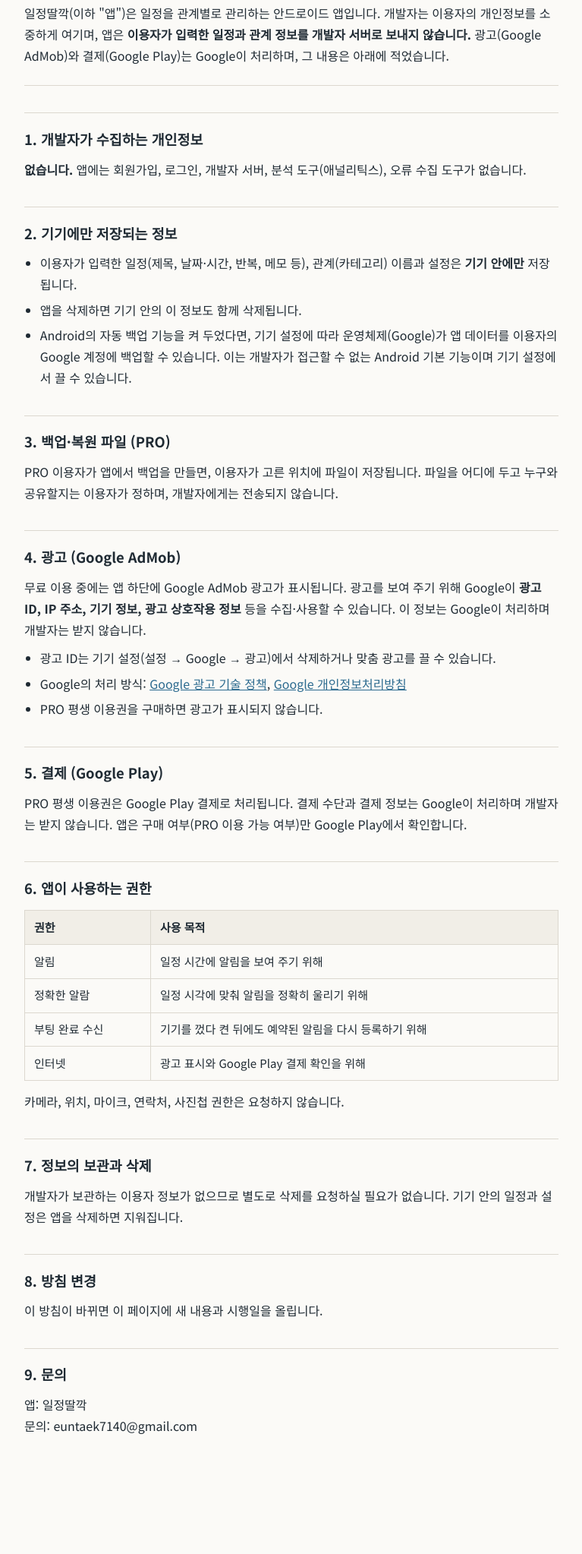
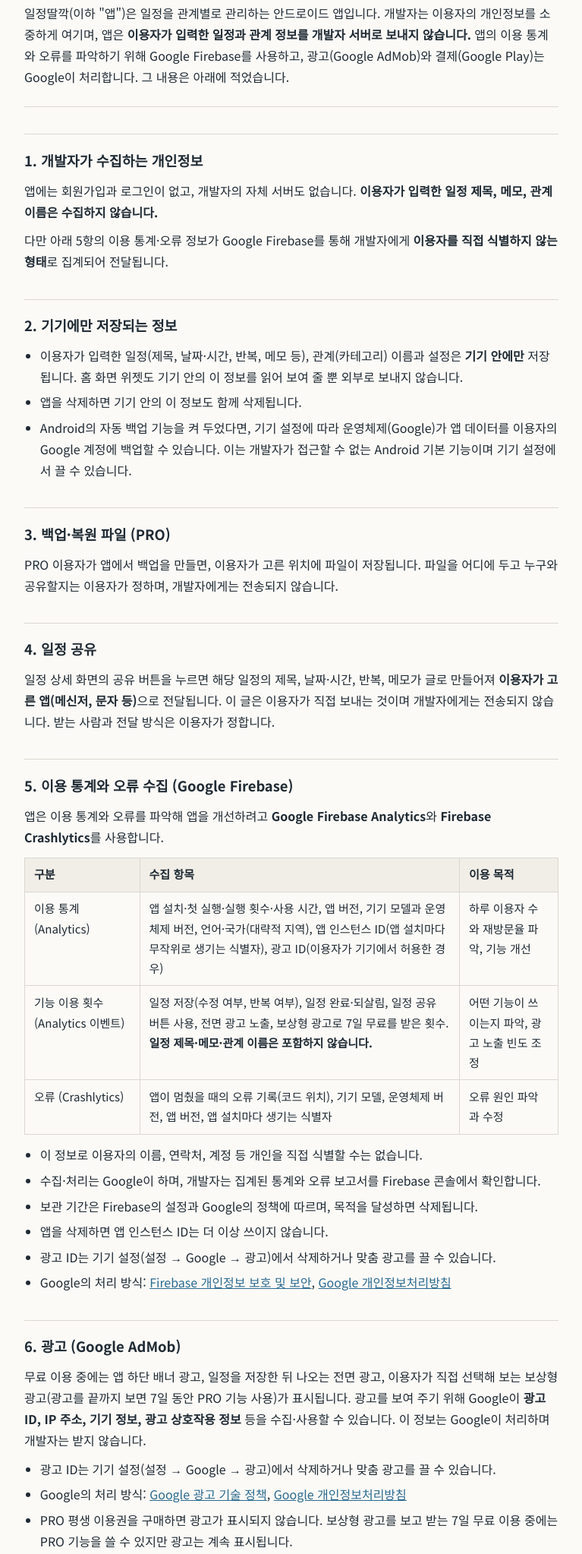
Before and after one commit to BYULDAM/app-policies, a plain HTML site: page ildal/privacy.html in a window 1280 px wide. Shown: the part 128-2174 px from the top of the page at 76% size, without its empty margins (256-1023 px from the left). Before the commit the page ends 2101 px from the top, so only its background shows below. Drawn offline with Linux system fonts and the light colour scheme.

Commit message:
일정딸깍 개인정보처리방침 개정 (Firebase 분석·오류 수집, 광고 종류, 공유, 국외 이전)
Co-Authored-By: Claude Sonnet 5.5 <noreply@anthropic.com>

```diff
--- a/ildal/privacy.html
+++ b/ildal/privacy.html
@@ -61,44 +61,76 @@
 <body>
 <main>
 <h1>개인정보처리방침 — 일정딸깍</h1>
-<p><strong>시행일: 2026년 11월 2일</strong></p>
-<p>일정딸깍(이하 "앱")은 일정을 관계별로 관리하는 안드로이드 앱입니다. 개발자는 이용자의 개인정보를 소중하게 여기며, 앱은 <strong>이용자가 입력한 일정과 관계 정보를 개발자 서버로 보내지 않습니다.</strong> 광고(Google AdMob)와 결제(Google Play)는 Google이 처리하며, 그 내용은 아래에 적었습니다.</p>
+<p><strong>시행일: 2026년 11월 21일</strong> (이전 방침: 2026년 11월 2일)</p>
+<p>일정딸깍(이하 "앱")은 일정을 관계별로 관리하는 안드로이드 앱입니다. 개발자는 이용자의 개인정보를 소중하게 여기며, 앱은 <strong>이용자가 입력한 일정과 관계 정보를 개발자 서버로 보내지 않습니다.</strong> 앱의 이용 통계와 오류를 파악하기 위해 Google Firebase를 사용하고, 광고(Google AdMob)와 결제(Google Play)는 Google이 처리합니다. 그 내용은 아래에 적었습니다.</p>
 <hr>
 <h2>1. 개발자가 수집하는 개인정보</h2>
-<p><strong>없습니다.</strong> 앱에는 회원가입, 로그인, 개발자 서버, 분석 도구(애널리틱스), 오류 수집 도구가 없습니다.</p>
+<p>앱에는 회원가입과 로그인이 없고, 개발자의 자체 서버도 없습니다. <strong>이용자가 입력한 일정 제목, 메모, 관계 이름은 수집하지 않습니다.</strong></p>
+<p>다만 아래 5항의 이용 통계·오류 정보가 Google Firebase를 통해 개발자에게 <strong>이용자를 직접 식별하지 않는 형태</strong>로 집계되어 전달됩니다.</p>
 <h2>2. 기기에만 저장되는 정보</h2>
 <ul>
-<li>이용자가 입력한 일정(제목, 날짜·시간, 반복, 메모 등), 관계(카테고리) 이름과 설정은 <strong>기기 안에만</strong> 저장됩니다.</li>
+<li>이용자가 입력한 일정(제목, 날짜·시간, 반복, 메모 등), 관계(카테고리) 이름과 설정은 <strong>기기 안에만</strong> 저장됩니다. 홈 화면 위젯도 기기 안의 이 정보를 읽어 보여 줄 뿐 외부로 보내지 않습니다.</li>
 <li>앱을 삭제하면 기기 안의 이 정보도 함께 삭제됩니다.</li>
 <li>Android의 자동 백업 기능을 켜 두었다면, 기기 설정에 따라 운영체제(Google)가 앱 데이터를 이용자의 Google 계정에 백업할 수 있습니다. 이는 개발자가 접근할 수 없는 Android 기본 기능이며 기기 설정에서 끌 수 있습니다.</li>
 </ul>
 <h2>3. 백업·복원 파일 (PRO)</h2>
 <p>PRO 이용자가 앱에서 백업을 만들면, 이용자가 고른 위치에 파일이 저장됩니다. 파일을 어디에 두고 누구와 공유할지는 이용자가 정하며, 개발자에게는 전송되지 않습니다.</p>
-<h2>4. 광고 (Google AdMob)</h2>
-<p>무료 이용 중에는 앱 하단에 Google AdMob 광고가 표시됩니다. 광고를 보여 주기 위해 Google이 <strong>광고 ID, IP 주소, 기기 정보, 광고 상호작용 정보</strong> 등을 수집·사용할 수 있습니다. 이 정보는 Google이 처리하며 개발자는 받지 않습니다.</p>
+<h2>4. 일정 공유</h2>
+<p>일정 상세 화면의 공유 버튼을 누르면 해당 일정의 제목, 날짜·시간, 반복, 메모가 글로 만들어져 <strong>이용자가 고른 앱(메신저, 문자 등)</strong>으로 전달됩니다. 이 글은 이용자가 직접 보내는 것이며 개발자에게는 전송되지 않습니다. 받는 사람과 전달 방식은 이용자가 정합니다.</p>
+<h2>5. 이용 통계와 오류 수집 (Google Firebase)</h2>
+<p>앱은 이용 통계와 오류를 파악해 앱을 개선하려고 <strong>Google Firebase Analytics</strong>와 <strong>Firebase Crashlytics</strong>를 사용합니다.</p>
+<div class="table">
+<table>
+<tr><th>구분</th><th>수집 항목</th><th>이용 목적</th></tr>
+<tr><td>이용 통계 (Analytics)</td><td>앱 설치·첫 실행·실행 횟수·사용 시간, 앱 버전, 기기 모델과 운영체제 버전, 언어·국가(대략적 지역), 앱 인스턴스 ID(앱 설치마다 무작위로 생기는 식별자), 광고 ID(이용자가 기기에서 허용한 경우)</td><td>하루 이용자 수와 재방문율 파악, 기능 개선</td></tr>
+<tr><td>기능 이용 횟수 (Analytics 이벤트)</td><td>일정 저장(수정 여부, 반복 여부), 일정 완료·되살림, 일정 공유 버튼 사용, 전면 광고 노출, 보상형 광고로 7일 무료를 받은 횟수. <strong>일정 제목·메모·관계 이름은 포함하지 않습니다.</strong></td><td>어떤 기능이 쓰이는지 파악, 광고 노출 빈도 조정</td></tr>
+<tr><td>오류 (Crashlytics)</td><td>앱이 멈췄을 때의 오류 기록(코드 위치), 기기 모델, 운영체제 버전, 앱 버전, 앱 설치마다 생기는 식별자</td><td>오류 원인 파악과 수정</td></tr>
+</table>
+</div>
+<ul>
+<li>이 정보로 이용자의 이름, 연락처, 계정 등 개인을 직접 식별할 수는 없습니다.</li>
+<li>수집·처리는 Google이 하며, 개발자는 집계된 통계와 오류 보고서를 Firebase 콘솔에서 확인합니다.</li>
+<li>보관 기간은 Firebase의 설정과 Google의 정책에 따르며, 목적을 달성하면 삭제됩니다.</li>
+<li>앱을 삭제하면 앱 인스턴스 ID는 더 이상 쓰이지 않습니다.</li>
+<li>광고 ID는 기기 설정(설정 → Google → 광고)에서 삭제하거나 맞춤 광고를 끌 수 있습니다.</li>
+<li>Google의 처리 방식: <a href="https://firebase.google.com/support/privacy?hl=ko">Firebase 개인정보 보호 및 보안</a>, <a href="https://policies.google.com/privacy?hl=ko">Google 개인정보처리방침</a></li>
+</ul>
+<h2>6. 광고 (Google AdMob)</h2>
+<p>무료 이용 중에는 앱 하단 배너 광고, 일정을 저장한 뒤 나오는 전면 광고, 이용자가 직접 선택해 보는 보상형 광고(광고를 끝까지 보면 7일 동안 PRO 기능 사용)가 표시됩니다. 광고를 보여 주기 위해 Google이 <strong>광고 ID, IP 주소, 기기 정보, 광고 상호작용 정보</strong> 등을 수집·사용할 수 있습니다. 이 정보는 Google이 처리하며 개발자는 받지 않습니다.</p>
 <ul>
 <li>광고 ID는 기기 설정(설정 → Google → 광고)에서 삭제하거나 맞춤 광고를 끌 수 있습니다.</li>
 <li>Google의 처리 방식: <a href="https://policies.google.com/technologies/ads?hl=ko">Google 광고 기술 정책</a>, <a href="https://policies.google.com/privacy?hl=ko">Google 개인정보처리방침</a></li>
-<li>PRO 평생 이용권을 구매하면 광고가 표시되지 않습니다.</li>
+<li>PRO 평생 이용권을 구매하면 광고가 표시되지 않습니다. 보상형 광고를 보고 받는 7일 무료 이용 중에는 PRO 기능을 쓸 수 있지만 광고는 계속 표시됩니다.</li>
 </ul>
-<h2>5. 결제 (Google Play)</h2>
+<h2>7. 결제 (Google Play)</h2>
 <p>PRO 평생 이용권은 Google Play 결제로 처리됩니다. 결제 수단과 결제 정보는 Google이 처리하며 개발자는 받지 않습니다. 앱은 구매 여부(PRO 이용 가능 여부)만 Google Play에서 확인합니다.</p>
-<h2>6. 앱이 사용하는 권한</h2>
+<h2>8. 앱이 사용하는 권한</h2>
 <div class="table">
 <table>
 <tr><th>권한</th><th>사용 목적</th></tr>
 <tr><td>알림</td><td>일정 시간에 알림을 보여 주기 위해</td></tr>
 <tr><td>정확한 알람</td><td>일정 시각에 맞춰 알림을 정확히 울리기 위해</td></tr>
 <tr><td>부팅 완료 수신</td><td>기기를 껐다 켠 뒤에도 예약된 알림을 다시 등록하기 위해</td></tr>
-<tr><td>인터넷</td><td>광고 표시와 Google Play 결제 확인을 위해</td></tr>
+<tr><td>인터넷, 네트워크 상태</td><td>광고 표시, 이용 통계·오류 전송, Google Play 결제 확인을 위해</td></tr>
+<tr><td>광고 ID</td><td>광고 표시와 이용 통계를 위해(이용자가 기기에서 삭제하거나 끌 수 있음)</td></tr>
+<tr><td>Google Play 결제</td><td>PRO 이용권 구매와 구매 확인을 위해</td></tr>
 </table>
 </div>
 <p>카메라, 위치, 마이크, 연락처, 사진첩 권한은 요청하지 않습니다.</p>
-<h2>7. 정보의 보관과 삭제</h2>
-<p>개발자가 보관하는 이용자 정보가 없으므로 별도로 삭제를 요청하실 필요가 없습니다. 기기 안의 일정과 설정은 앱을 삭제하면 지워집니다.</p>
-<h2>8. 방침 변경</h2>
+<h2>9. 개인정보의 국외 이전</h2>
+<p>5항과 6항의 정보는 Google LLC(미국 등 Google의 데이터 센터가 있는 국가)가 처리합니다.</p>
+<ul>
+<li>이전받는 자: Google LLC</li>
+<li>이전 항목: 5항과 6항에 적은 정보</li>
+<li>이전 시기·방법: 앱을 사용하는 동안 인터넷을 통해 전송</li>
+<li>이용 목적: 이용 통계 분석, 오류 수집, 광고 표시</li>
+<li>보유·이용 기간: Google의 정책에 따르며, 목적을 달성하면 삭제</li>
+</ul>
+<h2>10. 정보의 보관과 삭제</h2>
+<p>개발자의 서버에 보관되는 이용자 정보는 없습니다. 기기 안의 일정과 설정은 앱을 삭제하면 지워집니다. Firebase에 집계된 정보의 삭제를 원하시면 아래 문의처로 앱 인스턴스 ID 또는 사용 기기 정보를 알려 주세요. 확인되는 범위에서 삭제합니다.</p>
+<h2>11. 방침 변경</h2>
 <p>이 방침이 바뀌면 이 페이지에 새 내용과 시행일을 올립니다.</p>
-<h2>9. 문의</h2>
+<h2>12. 문의</h2>
 <p>앱: 일정딸깍<br>문의: euntaek7140@gmail.com</p>
 </main>
 </body>
```
